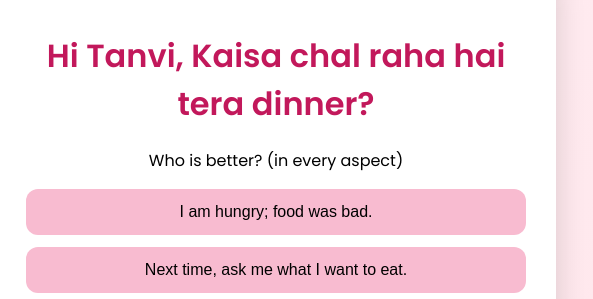
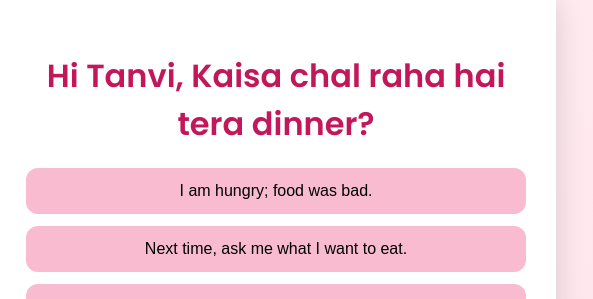
Before and after one commit to aniruddhasudarshan/proposal, a plain HTML site: page index.html in a window 1280 px wide. Shown: the part 207-506 px from the top of the page, 564-1157 px from the left. Drawn offline with Linux system fonts and the light colour scheme.

Commit message:
Update index.html

```diff
--- a/index.html
+++ b/index.html
@@ -63,7 +63,6 @@
     </div>
 <div class="card">
     <h1>Hi Tanvi, Kaisa chal raha hai tera dinner?</h1>
-    <p>Who is better? (in every aspect)</p>
 
     <div class="options">
         <button onclick="wrongAnswer()">I am hungry; food was bad.</button>
```
